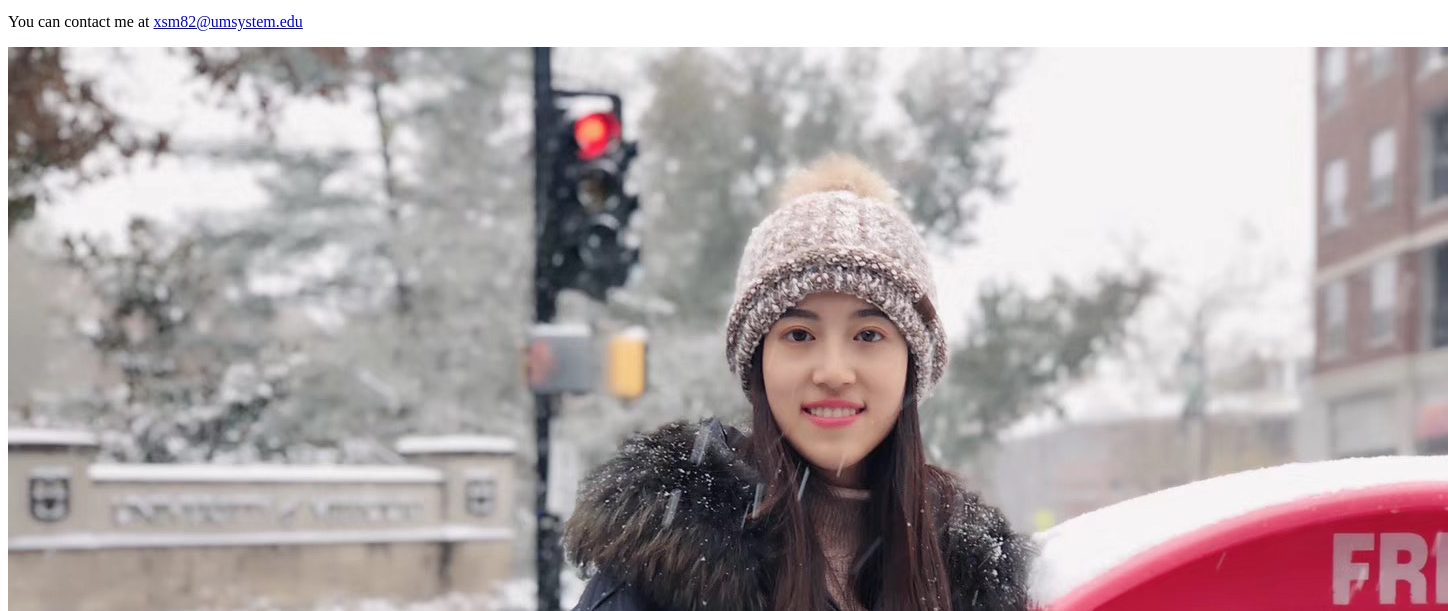
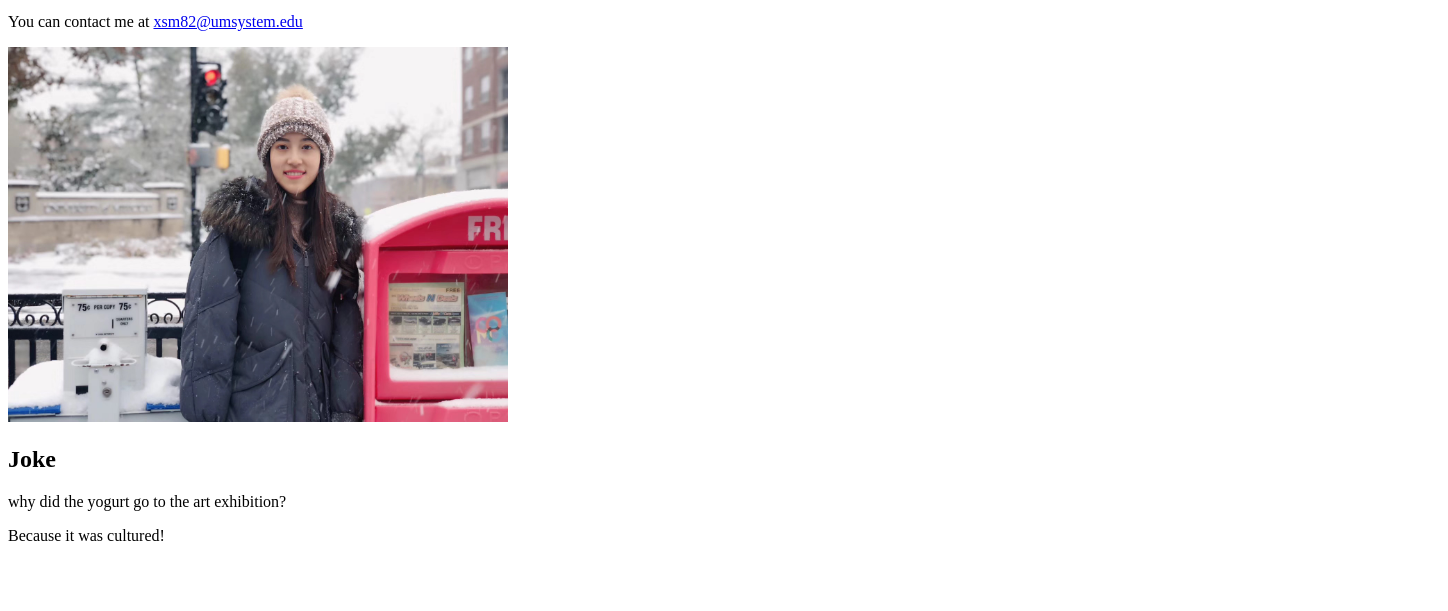
Before and after one commit to J4502-SS21/Xin-Shu, a plain HTML site: page index.html in a window 1280 px wide. Shown: the part 189-800 px from the top of the page, 1448 px wide, since content can reach past the window. Drawn offline with Linux system fonts and the light colour scheme.

Commit message:
made changes

```diff
--- a/index.html
+++ b/index.html
@@ -25,7 +25,7 @@
     <p>You can contact me at <a href="mailto:xsm82@umsystem.edu">xsm82@umsystem.edu</a></p>
 
     <a href="mailto:xsm82@umsystem.edu">
-        <img src="mugshot.JPG" alt="Xin Shu" />
+        <img src="mugshot.jpg" width="500", alt="Xin Shu" />
     </a>
 
     <section>
```
